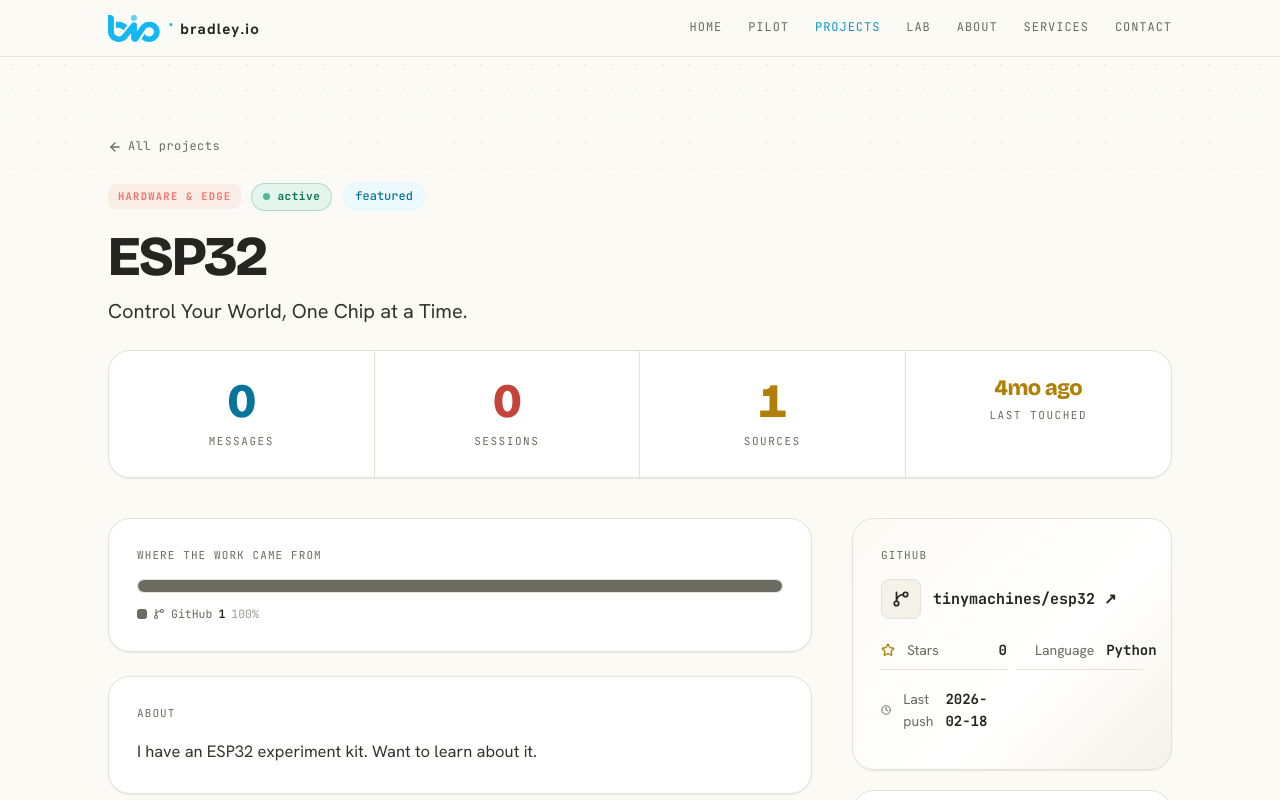
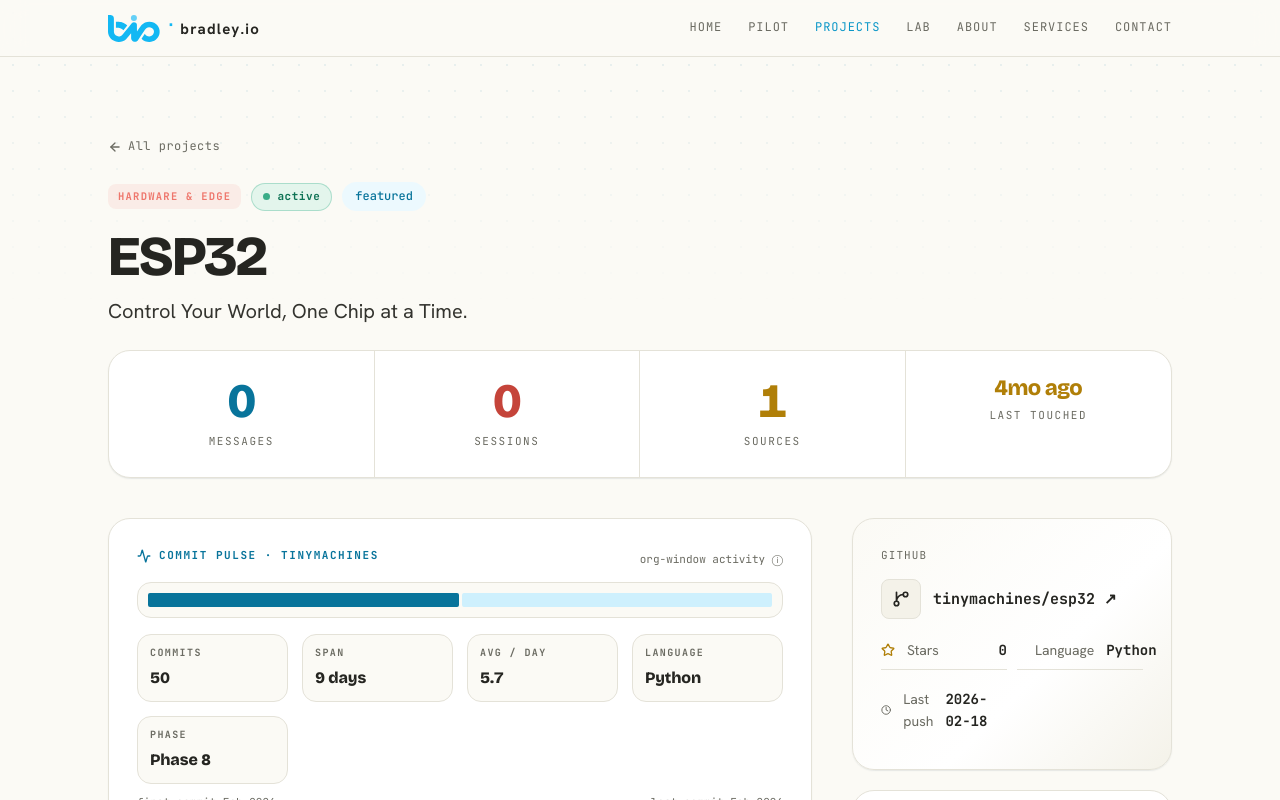
Before and after one commit to isenbek/bradley.io, a Next.js app: page /projects/esp32 in a window 1280 px wide. Shown: the top 800 px of the page. Built offline with nearby package versions, Linux system fonts and the light colour scheme.

Commit message:
deploy: 2026-06-09 20:22:02

```diff
--- /dev/null
+++ b/app/projects/[slug]/_commit-pulse.tsx
@@ -0,0 +1,307 @@
+import { readFileSync } from "fs"
+import { join } from "path"
+import { Activity, GitBranch } from "lucide-react"
+import type { Project } from "@/lib/site-data"
+
+interface TimelineRepo {
+  name: string
+  description: string
+  language: string
+  commits: number
+  firstCommit: string
+  lastCommit: string
+  phase: string
+}
+
+interface CommitDay {
+  date: string
+  commits: number
+  repos: number
+  intensity: 0 | 1 | 2 | 3 | 4
+}
+
+interface TimelineFile {
+  org: string
+  totalRepos: number
+  totalCommits: number
+  activityHeatmap: CommitDay[]
+  repos: TimelineRepo[]
+}
+
+const TIMELINE_FILES = [
+  "nominate-ai-timeline.json",
+  "tinymachines-timeline.json",
+  "isenbek-timeline.json",
+  "sysforge-ai-timeline.json",
+] as const
+
+type TimelineMatch = {
+  org: string
+  repo: TimelineRepo
+  heatmap: CommitDay[]
+} | null
+
+/** Walk the four mission timelines looking for a repo whose name matches the slug. */
+function findTimelineMatch(slug: string): TimelineMatch {
+  for (const fname of TIMELINE_FILES) {
+    try {
+      const data: TimelineFile = JSON.parse(
+        readFileSync(join(process.cwd(), "public/data", fname), "utf-8")
+      )
+      const repo = data.repos?.find((r) => r.name === slug)
+      if (repo) {
+        return { org: data.org, repo, heatmap: data.activityHeatmap ?? [] }
+      }
+    } catch {
+      /* file missing, keep looking */
+    }
+  }
+  return null
+}
+
+function fmtSpan(firstISO: string, lastISO: string): string {
+  const days = (new Date(lastISO).getTime() - new Date(firstISO).getTime()) / 86_400_000
+  if (days < 60) return `${Math.round(days)} days`
+  if (days < 730) return `${Math.round(days / 30)} months`
+  return `${(days / 365).toFixed(1)} years`
+}
+
+function fmtMonth(iso: string): string {
+  return new Date(iso).toLocaleDateString("en-US", {
+    month: "short",
+    year: "numeric",
+    timeZone: "UTC",
+  })
+}
+
+/**
+ * Per-project commit history pulse.
+ *
+ * Two modes:
+ *   A. Project found in a mission timeline → render a real heatmap of the
+ *      project's active window using that timeline's daily activity, plus
+ *      commit count, language, lifespan, and avg commits/day.
+ *   B. Project only has a github source (lastPush, language, stars) → render
+ *      a small "GitHub lifeline" with just the last push as a sparkline-ish
+ *      lone dot.
+ */
+export function CommitPulse({ project }: { project: Project }) {
+  const match = findTimelineMatch(project.slug)
+
+  // ---------- Mode A: rich data via timeline match ----------
+  if (match) {
+    const { repo, heatmap, org } = match
+    const firstT = new Date(repo.firstCommit).getTime()
+    const lastT = new Date(repo.lastCommit).getTime()
+    const spanDays = Math.max(1, (lastT - firstT) / 86_400_000)
+    const cpd = repo.commits / spanDays
+
+    // Filter org heatmap to this repo's active window
+    const inWindow = heatmap.filter((d) => {
+      const t = new Date(d.date + "T00:00:00Z").getTime()
+      return t >= firstT && t <= lastT
+    })
+
+    // Bucket into weeks for compact display (max 52 cells)
+    const totalWeeks = Math.min(52, Math.ceil(spanDays / 7))
+    const cells = Array.from({ length: totalWeeks }, () => 0)
+    const cellMaxByCount = new Array(totalWeeks).fill(0)
+    inWindow.forEach((d) => {
+      const t = new Date(d.date + "T00:00:00Z").getTime()
+      const bucket = Math.min(
+        totalWeeks - 1,
+        Math.floor(((t - firstT) / 86_400_000) / 7)
+      )
+      cells[bucket] += d.commits
+      cellMaxByCount[bucket] = Math.max(cellMaxByCount[bucket], d.commits)
+    })
+    const maxCell = Math.max(...cells, 1)
+
+    return (
+      <article className="v3-panel">
+        <div
+          style={{
+            display: "flex",
+            alignItems: "baseline",
+            justifyContent: "space-between",
+            marginBottom: 14,
+            flexWrap: "wrap",
+            gap: 12,
+          }}
+        >
+          <div
+            style={{
+              display: "inline-flex",
+              alignItems: "center",
+              gap: 8,
+              fontFamily: "var(--font-v3-mono), monospace",
+              fontSize: 11,
+              letterSpacing: "0.14em",
+              textTransform: "uppercase",
+              fontWeight: 700,
+              color: "var(--v3-blue-700)",
+            }}
+          >
+            <Activity size={14} strokeWidth={2.25} />
+            Commit pulse · {org}
+          </div>
+          <span
+            style={{
+              fontFamily: "var(--font-v3-mono), monospace",
+              fontSize: 11,
+              color: "var(--v3-slate)",
+            }}
+            title="Activity from the parent timeline filtered to this repo's lifespan; org-wide intensity, not per-repo daily."
+          >
+            org-window activity ⓘ
+          </span>
+        </div>
+
+        {/* Weekly intensity grid */}
+        <div
+          style={{
+            display: "grid",
+            gridTemplateColumns: `repeat(${totalWeeks}, 1fr)`,
+            gap: 3,
+            padding: 10,
+            background: "var(--v3-cloud)",
+            border: "1px solid var(--v3-line)",
+            borderRadius: "var(--v3-r-md)",
+          }}
+        >
+          {cells.map((n, i) => {
+            const intensity =
+              n === 0
+                ? 0
+                : n < maxCell * 0.25
+                ? 1
+                : n < maxCell * 0.5
+                ? 2
+                : n < maxCell * 0.75
+                ? 3
+                : 4
+            return (
+              <div
+                key={i}
+                className="v3-cheat__cell"
+                data-i={intensity}
+                style={{ height: 14, width: "100%", borderRadius: 2 }}
+                title={`Week ${i + 1} · ${n} commits in window`}
+              />
+            )
+          })}
+        </div>
+
+        {/* Vital numbers */}
+        <div
+          style={{
+            display: "grid",
+            gridTemplateColumns: "repeat(auto-fit, minmax(120px, 1fr))",
+            gap: 14,
+            marginTop: 16,
+          }}
+        >
+          {[
+            { lbl: "Commits", val: repo.commits.toLocaleString() },
+            { lbl: "Span", val: fmtSpan(repo.firstCommit, repo.lastCommit) },
+            { lbl: "Avg / day", val: cpd >= 1 ? cpd.toFixed(1) : cpd.toFixed(2) },
+            { lbl: "Language", val: repo.language || "—" },
+            { lbl: "Phase", val: repo.phase || "—" },
+          ].map((s) => (
+            <div
+              key={s.lbl}
+              style={{
+                padding: "10px 12px",
+                background: "var(--v3-cloud)",
+                border: "1px solid var(--v3-line)",
+                borderRadius: "var(--v3-r-md)",
+              }}
+            >
+              <div
+                style={{
+                  fontFamily: "var(--font-v3-mono), monospace",
+                  fontSize: 10,
+                  letterSpacing: "0.14em",
+                  textTransform: "uppercase",
+                  color: "var(--v3-slate)",
+                  fontWeight: 700,
+                }}
+              >
+                {s.lbl}
+              </div>
+              <div
+                className="v3-font-display"
+                style={{
+                  fontWeight: 800,
+                  fontSize: 16,
+                  letterSpacing: "-0.01em",
+                  color: "var(--v3-charcoal)",
+                  marginTop: 4,
+                  fontVariantNumeric: "tabular-nums",
+                  wordBreak: "break-word",
+                }}
+              >
+                {s.val}
+              </div>
+            </div>
+          ))}
+        </div>
+
+        <div
+          style={{
+            display: "flex",
+            justifyContent: "space-between",
+            marginTop: 10,
+            fontFamily: "var(--font-v3-mono), monospace",
+            fontSize: 11,
+            color: "var(--v3-slate)",
+          }}
+        >
+          <span>first commit {fmtMonth(repo.firstCommit)}</span>
+          <span>last commit {fmtMonth(repo.lastCommit)}</span>
+        </div>
+      </article>
+    )
+  }
+
+  // ---------- Mode B: github source only (no historical pulse) ----------
+  const gh = project.sources.github
+  if (!gh) return null
+
+  return (
+    <article className="v3-panel">
+      <div
+        style={{
+          display: "flex",
+          alignItems: "center",
+          gap: 8,
+          marginBottom: 12,
+          fontFamily: "var(--font-v3-mono), monospace",
+          fontSize: 11,
+          letterSpacing: "0.14em",
+          textTransform: "uppercase",
+          fontWeight: 700,
+          color: "var(--v3-blue-700)",
+        }}
+      >
+        <GitBranch size={14} strokeWidth={2.25} />
+        Commit pulse
+      </div>
+      <p style={{ fontSize: 13.5, color: "var(--v3-ink)", lineHeight: 1.55 }}>
+        This repository lives outside the mission timelines, so a full commit
+        history isn&apos;t mirrored locally. Latest push:{" "}
+        <strong style={{ color: "var(--v3-charcoal)" }}>{gh.lastPush}</strong>.
+        Open the repo for the full history.
+      </p>
+      <a
+        href={`https://github.com/${gh.repo}`}
+        target="_blank"
+        rel="noopener noreferrer"
+        className="v3-btn v3-btn--ghost"
+        style={{ marginTop: 12, gap: 6 }}
+      >
+        View {gh.repo} ↗
+      </a>
+    </article>
+  )
+}
--- a/app/projects/[slug]/page.tsx
+++ b/app/projects/[slug]/page.tsx
@@ -2,6 +2,7 @@ import type { Metadata } from "next"
 import Link from "next/link"
 import { notFound } from "next/navigation"
 import { ArrowLeft, Bot, GitBranch, MessageSquare } from "lucide-react"
+import { CommitPulse } from "./_commit-pulse"
 import { GitHubCard, SourceContribution, VitalsStrip } from "./_vitals"
 import { loadSiteDataStatic } from "@/lib/site-data"
 import type { CategoryId } from "@/lib/project-categories"
@@ -149,6 +150,10 @@ export default async function V3ProjectDetail({
             {/* MAIN */}
             <div style={{ display: "flex", flexDirection: "column", gap: 24 }}>
               <V3Reveal>
+                <CommitPulse project={project} />
+              </V3Reveal>
+
+              <V3Reveal delay={30}>
                 <article className="v3-panel">
                   <div className="v3-panel-head">Where the work came from</div>
                   <SourceContribution project={project} />
--- a/lib/build-info.json
+++ b/lib/build-info.json
@@ -1,9 +1,9 @@
 {
-  "version": "v1.0.91",
-  "commitHash": "a55ec7e",
-  "commitHashFull": "a55ec7e53a09fd3fa257023f378977ccc9f29881",
-  "commitDate": "Jun 09, 2026 20:06:05",
-  "commitDateISO": "2026-06-10T00:06:05.000Z",
+  "version": "v1.0.92",
+  "commitHash": "d21c91b",
+  "commitHashFull": "d21c91b44bd1bcc1bf4aa1b695c2ad79dbd5ffda",
+  "commitDate": "Jun 09, 2026 20:10:39",
+  "commitDateISO": "2026-06-10T00:10:39.000Z",
   "branch": "main",
-  "buildTime": "2026-06-10T00:10:18.569Z"
+  "buildTime": "2026-06-10T00:21:30.813Z"
 }
--- a/public/data/activity-pulse.json
+++ b/public/data/activity-pulse.json
@@ -1 +1 @@
-{"generated": "2026-06-10T00:10:01+00:00", "windowHours": 24, "totalActiveMinutes": 332, "buckets": [{"hour": "2026-06-09T00:00", "minutes": 29}, {"hour": "2026-06-09T01:00", "minutes": 35}, {"hour": "2026-06-09T02:00", "minutes": 10}, {"hour": "2026-06-09T03:00", "minutes": 19}, {"hour": "2026-06-09T04:00", "minutes": 19}, {"hour": "2026-06-09T05:00", "minutes": 11}, {"hour": "2026-06-09T06:00", "minutes": 0}, {"hour": "2026-06-09T07:00", "minutes": 0}, {"hour": "2026-06-09T08:00", "minutes": 0}, {"hour": "2026-06-09T09:00", "minutes": 0}, {"hour": "2026-06-09T10:00", "minutes": 0}, {"hour": "2026-06-09T11:00", "minutes": 0}, {"hour": "2026-06-09T12:00", "minutes": 0}, {"hour": "2026-06-09T13:00", "minutes": 0}, {"hour": "2026-06-09T14:00", "minutes": 8}, {"hour": "2026-06-09T15:00", "minutes": 9}, {"hour": "2026-06-09T16:00", "minutes": 0}, {"hour": "2026-06-09T17:00", "minutes": 11}, {"hour": "2026-06-09T18:00", "minutes": 19}, {"hour": "2026-06-09T19:00", "minutes": 38}, {"hour": "2026-06-09T20:00", "minutes": 26}, {"hour": "2026-06-09T21:00", "minutes": 48}, {"hour": "2026-06-09T22:00", "minutes": 26}, {"hour": "2026-06-09T23:00", "minutes": 13}]}
+{"generated": "2026-06-10T00:22:01+00:00", "windowHours": 24, "totalActiveMinutes": 335, "buckets": [{"hour": "2026-06-09T00:00", "minutes": 27}, {"hour": "2026-06-09T01:00", "minutes": 35}, {"hour": "2026-06-09T02:00", "minutes": 10}, {"hour": "2026-06-09T03:00", "minutes": 19}, {"hour": "2026-06-09T04:00", "minutes": 19}, {"hour": "2026-06-09T05:00", "minutes": 11}, {"hour": "2026-06-09T06:00", "minutes": 0}, {"hour": "2026-06-09T07:00", "minutes": 0}, {"hour": "2026-06-09T08:00", "minutes": 0}, {"hour": "2026-06-09T09:00", "minutes": 0}, {"hour": "2026-06-09T10:00", "minutes": 0}, {"hour": "2026-06-09T11:00", "minutes": 0}, {"hour": "2026-06-09T12:00", "minutes": 0}, {"hour": "2026-06-09T13:00", "minutes": 0}, {"hour": "2026-06-09T14:00", "minutes": 8}, {"hour": "2026-06-09T15:00", "minutes": 9}, {"hour": "2026-06-09T16:00", "minutes": 0}, {"hour": "2026-06-09T17:00", "minutes": 11}, {"hour": "2026-06-09T18:00", "minutes": 19}, {"hour": "2026-06-09T19:00", "minutes": 38}, {"hour": "2026-06-09T20:00", "minutes": 26}, {"hour": "2026-06-09T21:00", "minutes": 48}, {"hour": "2026-06-09T22:00", "minutes": 26}, {"hour": "2026-06-09T23:00", "minutes": 13}]}
```
